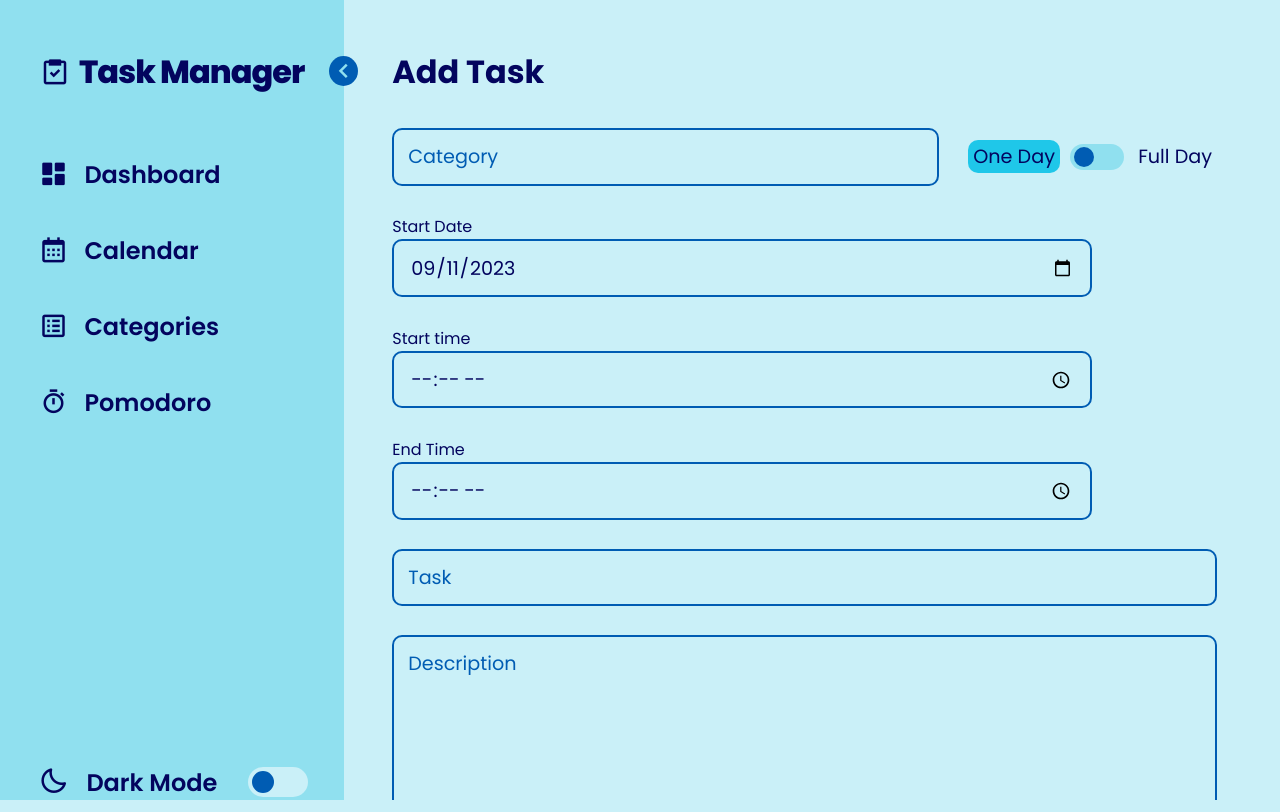
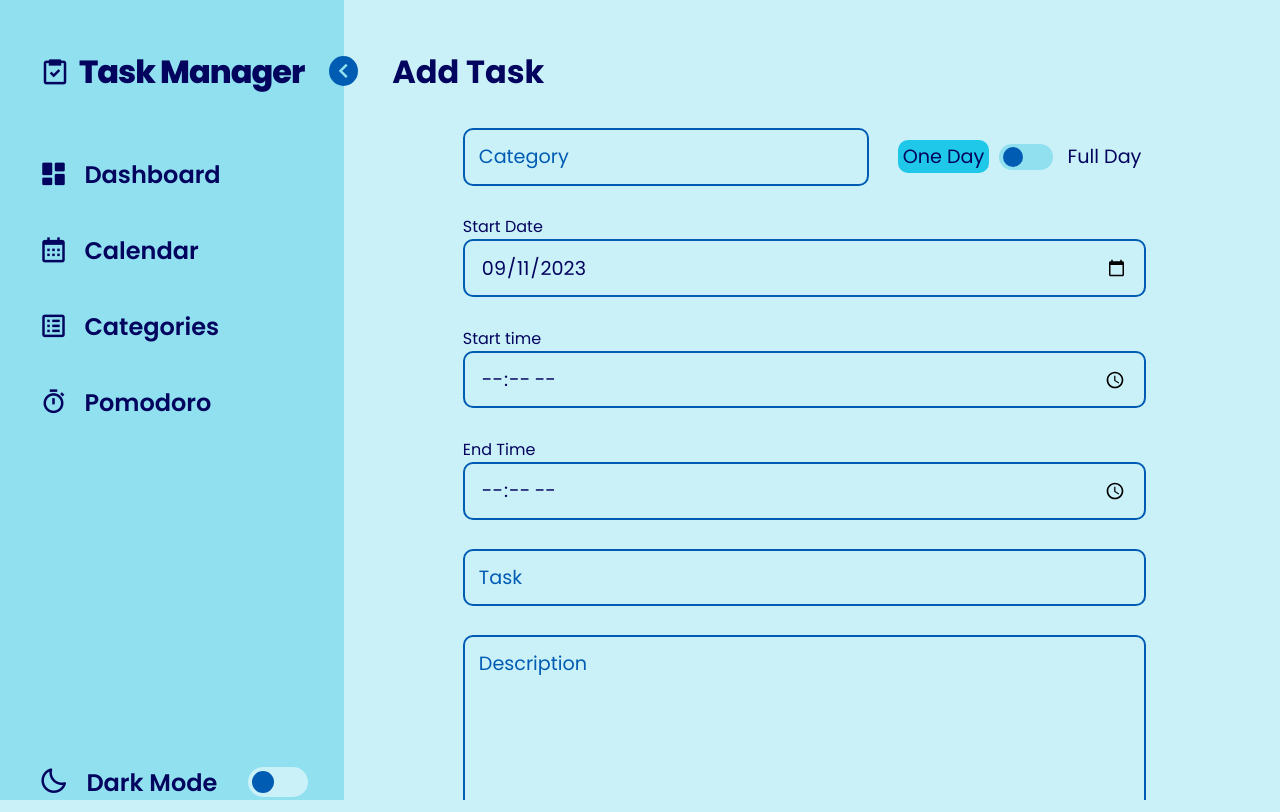
Before and after one commit to WaltsonZh/Organask, a React (Vite) app: page /addtask in a window 1280 px wide. Built offline with nearby package versions, Linux system fonts and the light colour scheme; no server answers; the database is empty.

Commit message:
improved AddTask UX

```diff
--- a/src/index.css
+++ b/src/index.css
@@ -234,6 +234,8 @@ body.Dark .switch::before {
   display: flex;
   flex-direction: column;
   gap: 1.8em;
+  max-width: 1000px;
+  place-self: center;
 }
 
 .AddTask .head {
@@ -244,7 +246,6 @@ body.Dark .switch::before {
 
 .AddTask .tasktime {
   display: grid;
-  max-width: 700px;
   gap: 1.8em;
 }
 
```
